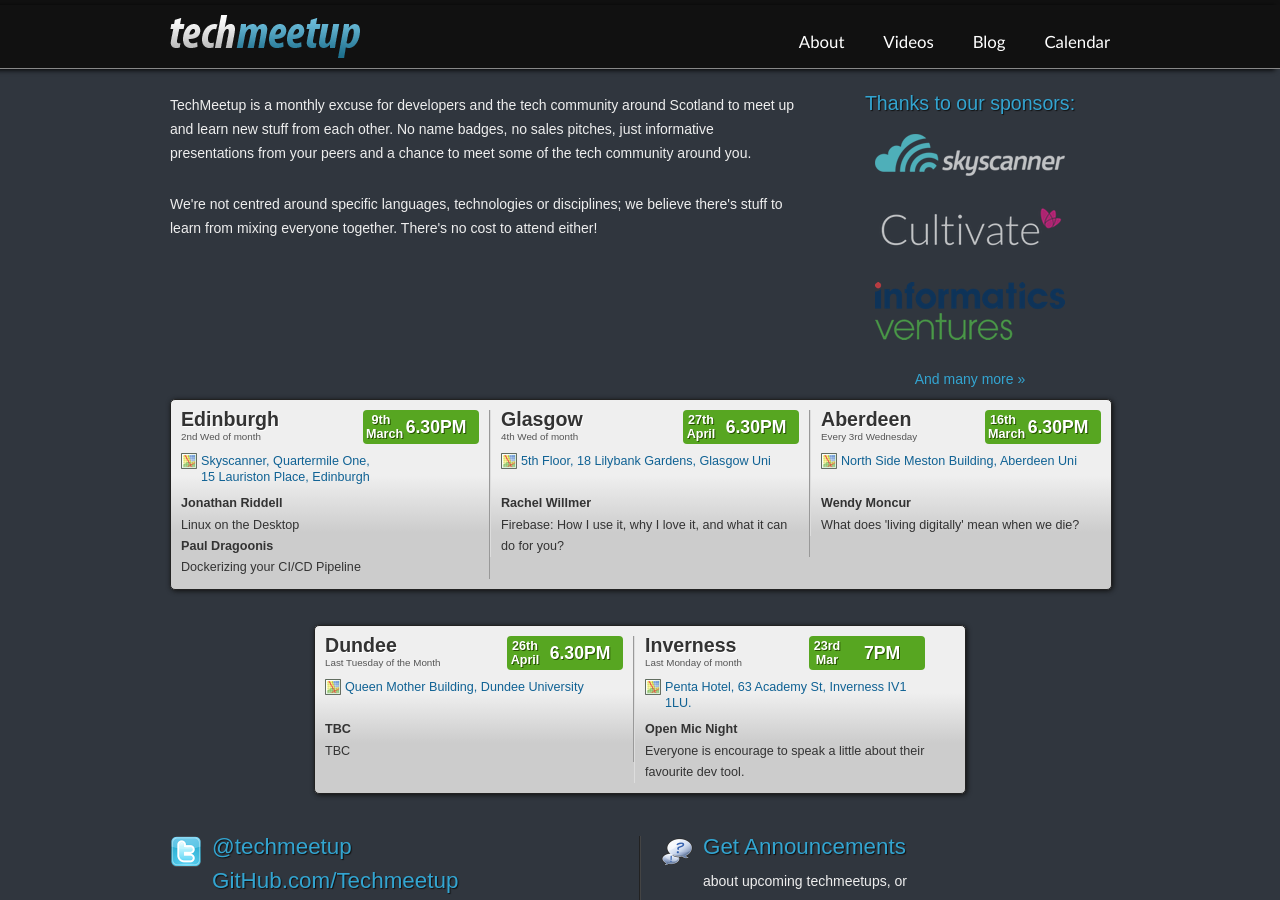
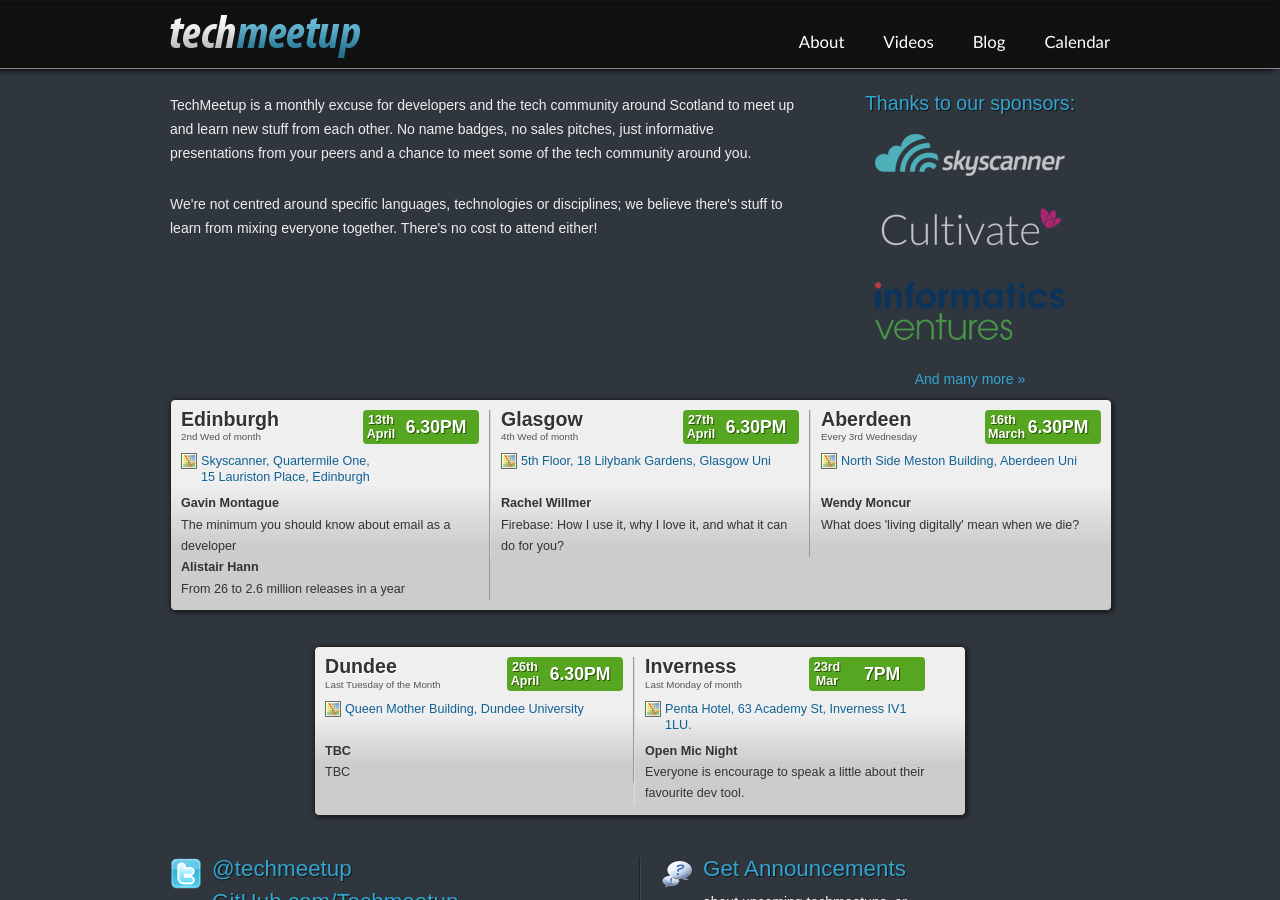
Before and after one commit to techmeetup/techmeetup.co.uk, a Jekyll site: the page built from index.html, in a window 1280 px wide and 900 px high. Built offline with Jekyll 4.4.1, drawn with Linux system fonts in a browser that asks for light colours.

Commit message:
updated Edinburgh speakers for April

```diff
--- a/_data/index.json
+++ b/_data/index.json
@@ -2,16 +2,16 @@
   "edinburgh": {
     "speakers": [
       {
-        "name": "Jonathan Riddell",
-        "talk": "Linux on the Desktop"
+        "name": "Gavin Montague",
+        "talk": "The minimum you should know about email as a developer"
       },
       {
-        "name": "Paul Dragoonis",
-        "talk": "Dockerizing your CI/CD Pipeline"
+        "name": "Alistair Hann",
+        "talk": "From 26 to 2.6 million releases in a year"
       }
     ],
-    "day": "9th",
-    "month": "March"
+    "day": "13th",
+    "month": "April"
   },
   "glasgow": {
     "speakers": [
```
